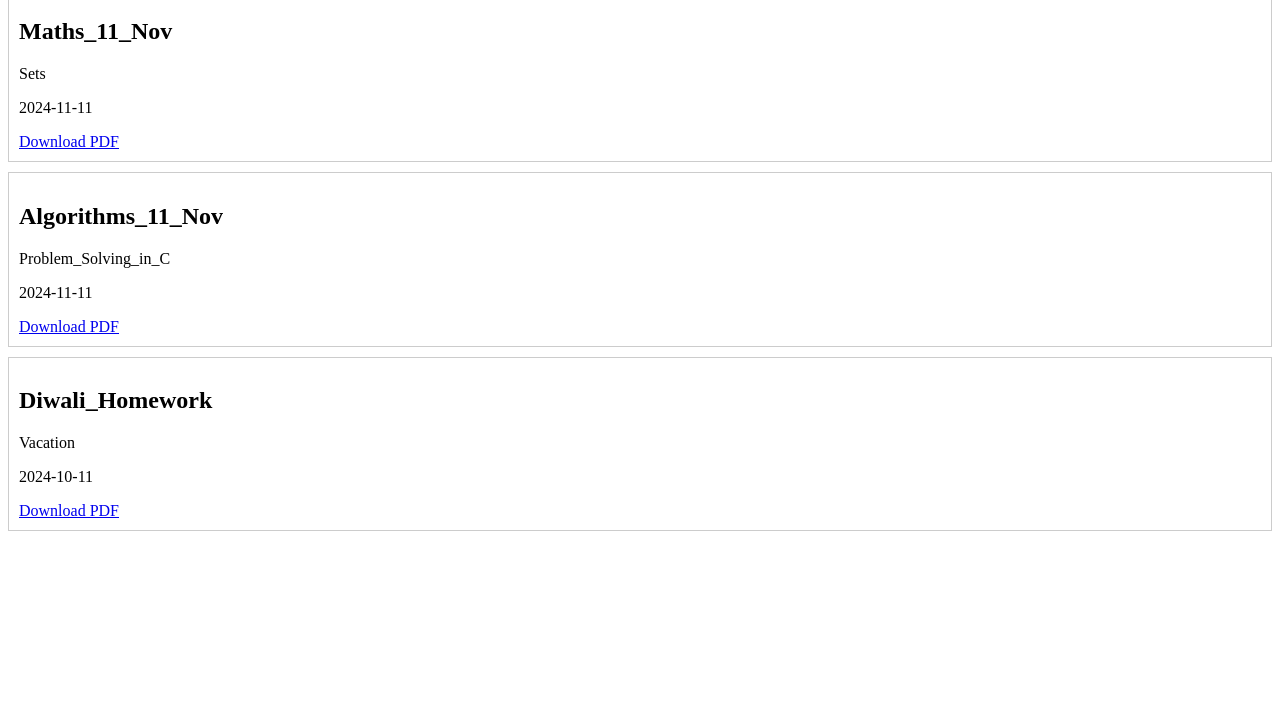
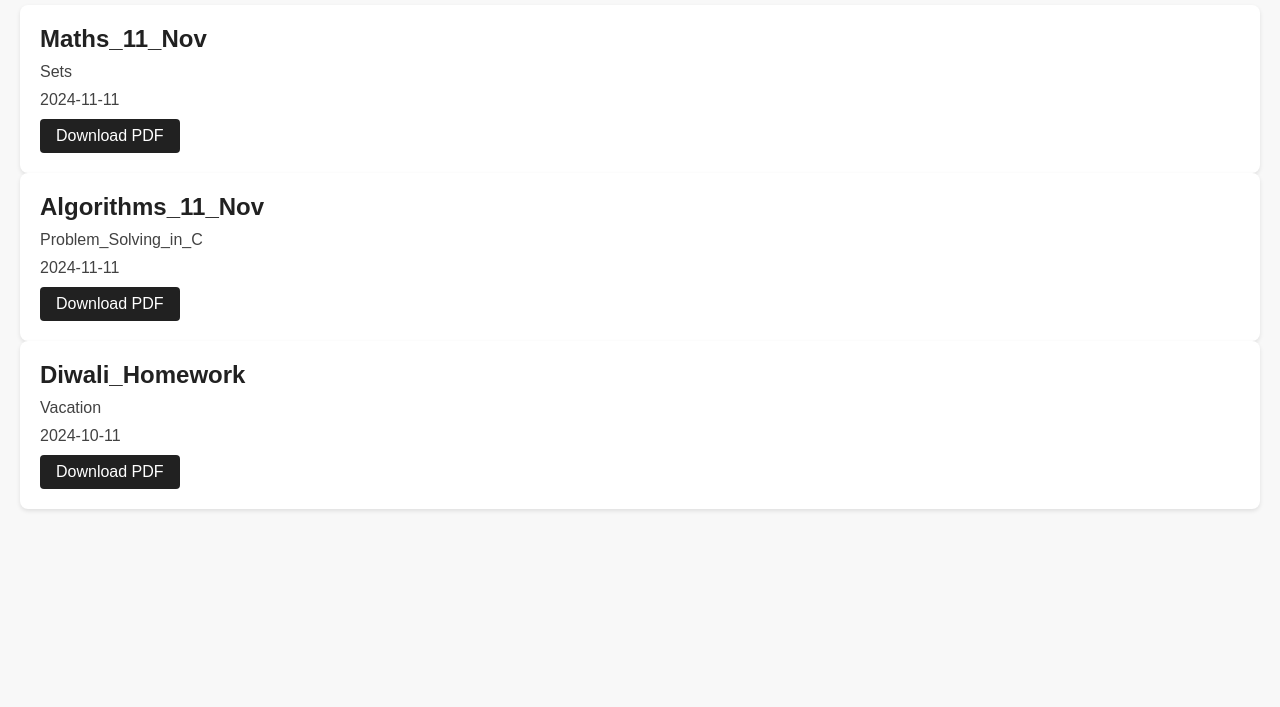
Before and after one commit to onenonlyaman/res-bca-1, a plain HTML site: page index.html in a window 1280 px wide. Shown: the part 93-800 px from the top of the page. Drawn offline with Linux system fonts and the light colour scheme.

Commit message:
updated css

```diff
--- a/style.css
+++ b/style.css
@@ -1,5 +1,71 @@
+body {
+    font-family: sans-serif;
+    background-color: #f8f8f8;
+    color: #212121;
+    margin: 0;
+    padding: 20px;
+}
+
+h1 {
+    color: #212121;
+    text-align: center;
+    margin-bottom: 20px;
+}
+
+.homework-container {
+    display: grid;
+    grid-template-columns: repeat(auto-fit, minmax(300px, 1fr));
+    gap: 20px;
+}
+
 .homework-item {
-    border: 1px solid #ccc;
+    background-color: white;
+    padding: 20px;
+    border-radius: 8px;
+    box-shadow: 0 2px 4px rgba(0, 0, 0, 0.1);
+    transition: box-shadow 0.3s ease;
+}
+
+.homework-item:hover {
+    box-shadow: 0 4px 8px rgba(0, 0, 0, 0.15);
+}
+
+.homework-item h2 {
+    color: #212121;
+    margin-top: 0;
     margin-bottom: 10px;
-    padding: 10px;
 }
+
+.homework-item p {
+    margin: 0 0 10px;
+    color: #424242;
+}
+
+
+.homework-item a {
+    display: inline-block;
+    padding: 8px 16px;
+    border-radius: 4px;
+    background-color: #212121;
+    color: white;
+    text-decoration: none;
+    transition: background-color 0.3s ease;
+}
+
+.homework-item a:hover {
+    background-color: #424242;
+}
+
+/* larger screens or more complex content*/
+
+@media (min-width: 768px) {
+    .homework-container {
+        grid-template-columns: repeat(2, 1fr);
+    }
+}
+
+@media (min-width: 1024px) {
+    .homework-container {
+        grid-template-columns: repeat(3, 1fr);
+    }
+}
```
